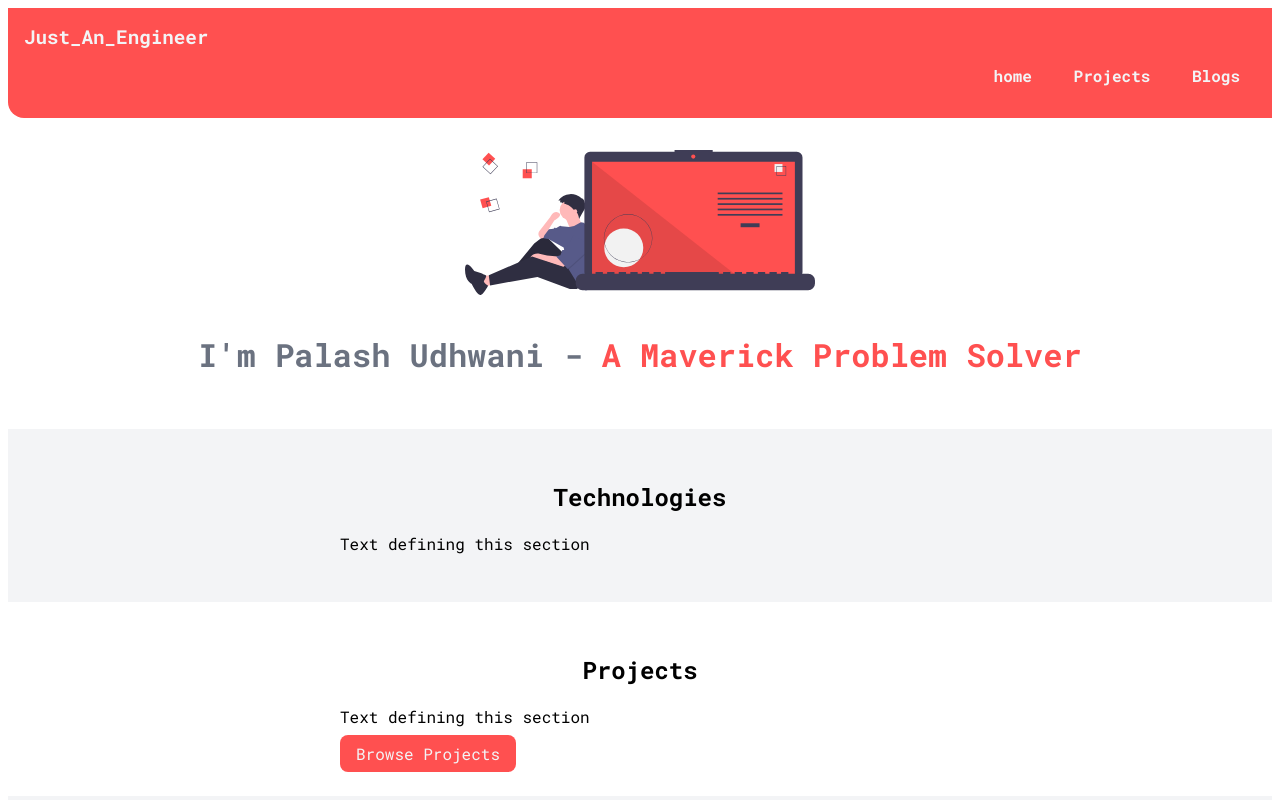
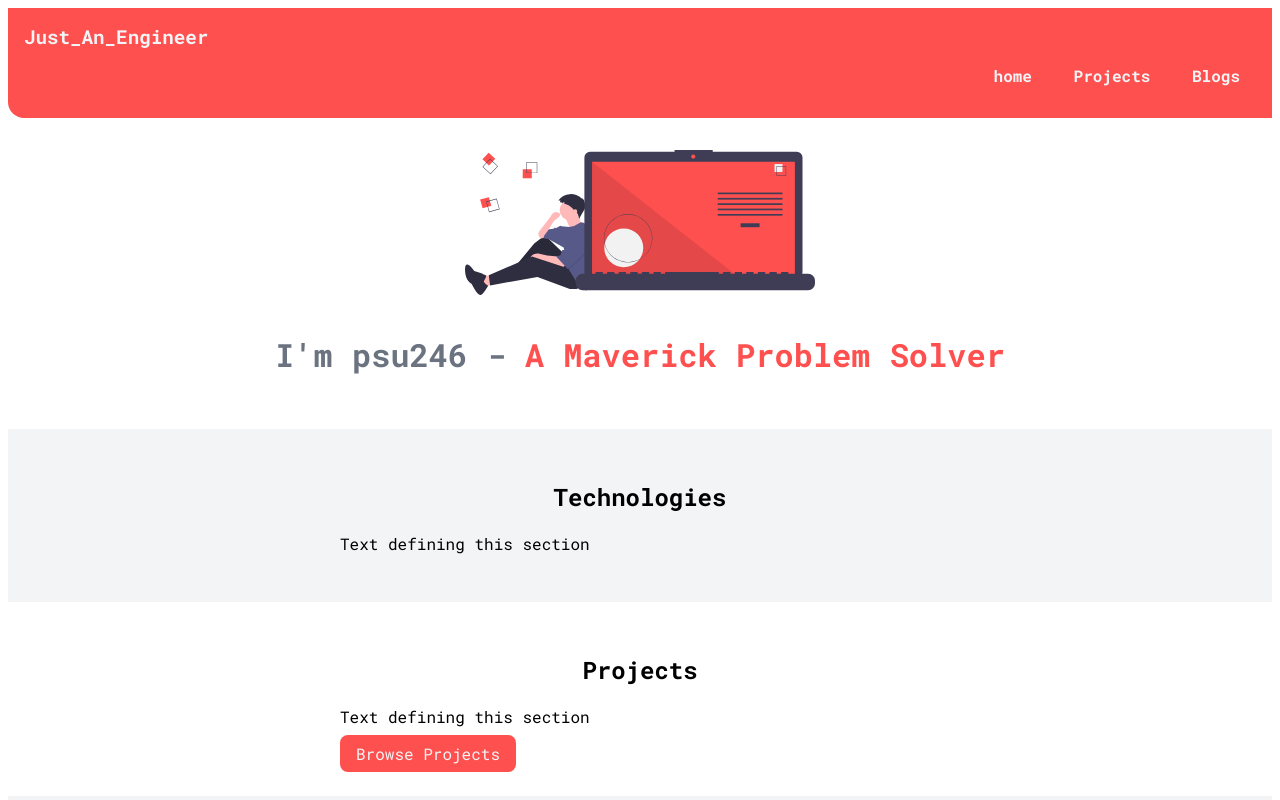
Before and after one commit to PalashUdhwani/neogcamp-lesson3, a plain HTML site: page index.html in a window 1280 px wide. Shown: the top 800 px of the page. Drawn offline with Linux system fonts and the light colour scheme.

Commit message:
Update index.html

```diff
--- a/index.html
+++ b/index.html
@@ -30,7 +30,7 @@
     </nav>
     <header class="hero">
         <img class="hero-img" src="image.svg" />
-        <h1 class="hero-heading"> I'm Palash Udhwani -<span class="heading-inverted"> A Maverick Problem Solver</span>
+        <h1 class="hero-heading"> I'm psu246 -<span class="heading-inverted"> A Maverick Problem Solver</span>
         </h1>
     </header>
 
```
